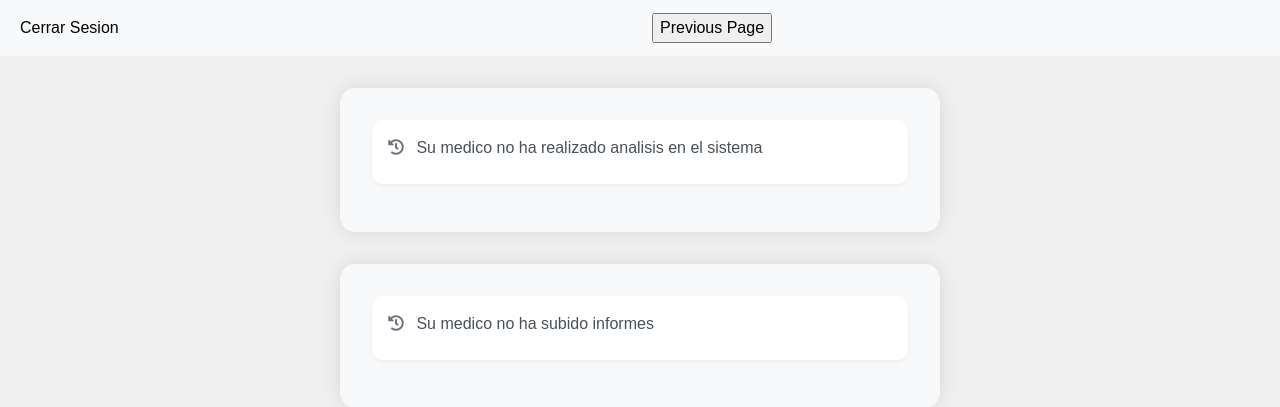
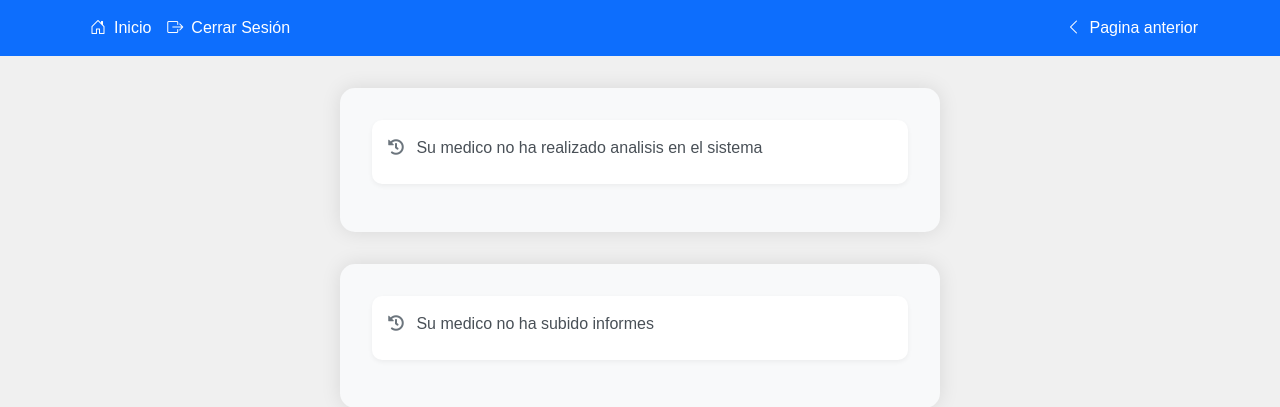
Before and after one commit to ejp16/pneumonia-detection, a Django app: template pneumonia_detection/usuario/templates/informes_paciente.html in a window 1280 px wide. Shown: the top 407 px of the page. Run offline with Django 5.2, Linux system fonts and the light colour scheme; the template is opened without the code that fills it, so the values that code supplies are empty; some libraries are stand-ins or nearby versions.

Commit message:
Estilos al index_paciente

```diff
--- a/pneumonia_detection/usuario/templates/informes_paciente.html
+++ b/pneumonia_detection/usuario/templates/informes_paciente.html
@@ -7,6 +7,23 @@
 
     <link rel="stylesheet" href="{% static 'styles.css' %}">
     <link href="https://cdnjs.cloudflare.com/ajax/libs/font-awesome/5.15.3/css/all.min.css" rel="stylesheet">
+    <link href="https://cdn.jsdelivr.net/npm/bootstrap-icons@1.7.2/font/bootstrap-icons.css" rel="stylesheet">
+
+    <style>
+
+      .navbar {
+        background-color: #0d6efd;
+      }
+      .navbar .nav-link {
+          color: white !important;
+          transition: all 0.3s ease;
+      }
+      .navbar .nav-link:hover {
+          background-color: rgba(255, 255, 255, 0.1);
+          border-radius: 0.25rem;
+      }
+
+      </style>
 </head>
 
 
@@ -14,29 +31,22 @@
 
 <body>
 
-    <nav class="navbar navbar-expand-lg navbar-light bg-light">
-        <div class="container-fluid">
-          <div class="collapse navbar-collapse" id="navbarSupportedContent">
-            <ul class="navbar-nav me-auto mb-2 mb-lg-0">
-              <li class="nav-item">
-                <a class="nav-link active" href="{% url 'logout' %}">Cerrar Sesion</a>
-              </li>
-            </ul>
-            </div>
+
+  <nav class="navbar navbar-expand-lg navbar-dark">
+    <div class="container">
+        <div class="navbar-nav me-auto">
+            <a class="nav-link" href="{% url 'index_paciente' %}">
+                <i class="bi bi-house-door me-2"></i>Inicio
+            </a>
+            <a class="nav-link" href="{% url 'logout' %}">
+                <i class="bi bi-box-arrow-right me-2"></i>Cerrar Sesión
+            </a>
         </div>
-
-
-
-        <div class="container-fluid">
-          <div class="collapse navbar-collapse" id="navbarSupportedContent">
-            <ul class="navbar-nav me-auto mb-2 mb-lg-0">
-              <li class="nav-item">
-                <input type=button value="Previous Page" onClick="javascript:history.go(-1);">
-              </li>
-            </ul>
-            </div>
-        </div>
-      </nav>
+        <a class="nav-link" href="#">
+            <i class="bi bi-chevron-left me-2" onClick="javascript:history.go(-1)";></i>Pagina anterior
+        </a>
+    </div>
+</nav>
 
     {% if analisis %}
 
```
Also changed, not shown: pneumonia_detection/usuario/templates/index_paciente.html (+83 -16 lines), pneumonia_detection/usuario/utils.py (+3 -4 lines).
